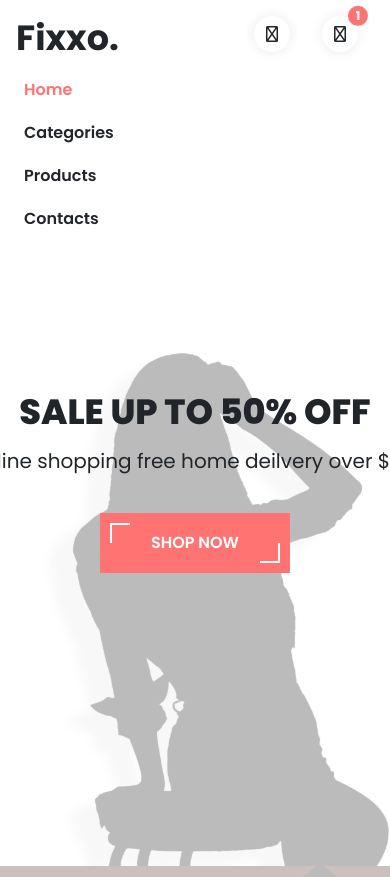
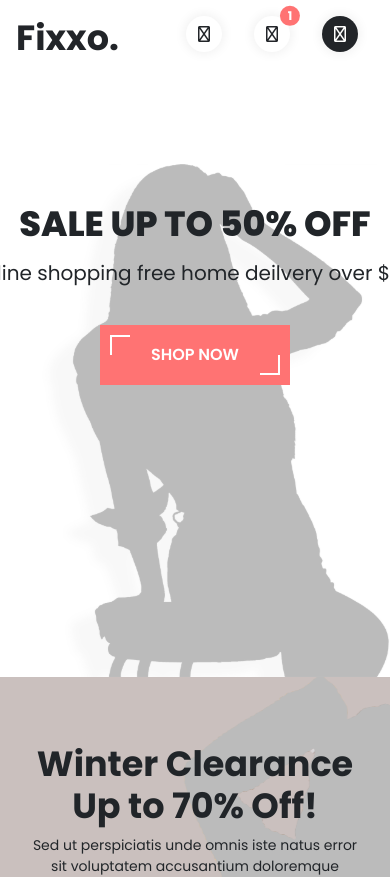
Before and after one commit to dennisGustavsson/frontEndJS-React-assignment, a React (Create React App) app: page / in a window 390 px wide. Shown: the top 877 px of the page. Built offline with nearby package versions, Linux system fonts and the light colour scheme.

Commit message:
fixed responsive menu

```diff
--- a/src/Assets/scss/components/_menuIcon.scss
+++ b/src/Assets/scss/components/_menuIcon.scss
@@ -1,5 +1,5 @@
 
-.__menu-icon {
+.menu-icon {
     display: flex;
     justify-content: center;
     align-items: center;
@@ -32,3 +32,13 @@
     display: flex;
     }
 }
+
+.btn-menu-icon {
+    border: none;
+    background-color: $color-theme-black-1;
+    color: $color-theme-white;
+    &:hover {
+        color: $color-theme;
+        background-color: $color-theme-white;
+    }
+}
--- a/src/Assets/scss/sections/_MainMenu.scss
+++ b/src/Assets/scss/sections/_MainMenu.scss
@@ -11,20 +11,18 @@
 
     .container {
         display: grid;
-        grid-template-columns: auto auto auto;
-        // grid-auto-rows: auto;
+        grid-template-columns: repeat(3, 1fr);
         grid-template-areas:
         "logo logo icons"
         "menulinks menulinks menulinks";
         align-items: center;
-        // justify-items: center;
         position: relative;
         max-width: 1800px;
         @include md {
-            grid-template-columns: repeat(3, auto);
             grid-template-areas:
             "logo menulinks icons"
             ;
+
         }
         .logo {
             grid-area: logo;
@@ -41,18 +39,18 @@
 
         }
 
-
         .menu-links {
+            display: none;
             grid-area: menulinks;
             font-weight: $font-w-semibold;
             list-style: none;
             padding: 0;
             margin-bottom: 1rem;
-            display: flex;
             align-items: start;
             justify-content: start;
             flex-direction: column;
             @include md {
+                display: flex;
                 justify-content: center;
                 margin-bottom: 0;
                 flex-direction: row;
@@ -71,14 +69,17 @@
                 color: $color-theme-black-1;
                 text-decoration: none;
                 color: $color-theme-black-1;
+                text-shadow: 1px 1px 7px #fff;
                 transition: 200ms ease-in-out;
                 &:hover {
                     color: $color-theme;
+                    text-shadow: none;
                 }
 
             }
             .active {
                 color: $color-theme;
+                text-shadow: none;
             }
 
         }
@@ -91,17 +92,13 @@
 
             @include md {
                 flex-direction: row;
-                justify-content: center;
             }
-
 
             .active {
                 background-color: $color-theme-black-1;
                 color: $color-theme-white;
 
             }
-
-
         }
     }
 
--- a/src/Assets/scss/sections/_featuredProducts.scss
+++ b/src/Assets/scss/sections/_featuredProducts.scss
@@ -68,7 +68,7 @@
     flex-direction: column;
     transition: 250ms ease-in-out;
 
-    .__menu-icon {
+    .menu-icon {
         margin:5px 10px;
     }
 }
@@ -79,7 +79,7 @@
     width: 100%;
     padding-block: 1rem;
 
-    .__category-link {
+    .category-link {
         color: $color-theme-black-1;
         text-decoration: none;
         // transition: 200ms ease-in-out;
--- a/src/Components/MenuIcon.js
+++ b/src/Components/MenuIcon.js
@@ -2,7 +2,7 @@ import { NavLink } from "react-router-dom"
 
 const MenuIcon = ({link, icon, quantity, hideMobile}) => {
   return (
-    <NavLink className={`__menu-icon ${hideMobile ? "hidden" : ""}`} to={link} end>
+    <NavLink className={`menu-icon ${hideMobile ? "hidden" : ""}`} to={link} end>
       <span className="position-absolute top-0 start-100 translate-middle badge rounded-pill bg-theme">{quantity}</span>
         <i className={icon}></i>
     </NavLink>
--- a/src/Sections/FeaturedProductsSection.js
+++ b/src/Sections/FeaturedProductsSection.js
@@ -12,13 +12,13 @@ const FeaturedProductsSection = () => {
             </div>
             <div className="product-bg"></div>
             <div className="card-menu">
-                <NavLink href="" className="__menu-icon" to="/wishlist"><i className="fa-regular fa-heart"></i></NavLink>
-                <NavLink href="" className="__menu-icon" to="/compare"><i className="fa-regular fa-code-compare"></i></NavLink>
-                <NavLink href="" className="__menu-icon" to="shoppingcart"><i className="fa-regular fa-shopping-bag"></i></NavLink>
+                <NavLink href="" className="menu-icon" to="/wishlist"><i className="fa-regular fa-heart"></i></NavLink>
+                <NavLink href="" className="menu-icon" to="/compare"><i className="fa-regular fa-code-compare"></i></NavLink>
+                <NavLink href="" className="menu-icon" to="shoppingcart"><i className="fa-regular fa-shopping-bag"></i></NavLink>
             </div>
             <div className="product-info">
                 <span>Category</span>
-                <NavLink className="__category-link" to="/products" ><h4>Modern Black Blouse</h4></NavLink>
+                <NavLink className="category-link" to="/products" ><h4>Modern Black Blouse</h4></NavLink>
                 <span className="rating">
                     <a href=""><i className="fa-solid fa-star"></i></a>
                     <a href=""><i className="fa-solid fa-star"></i></a>
--- a/src/Sections/MainMenuSection.js
+++ b/src/Sections/MainMenuSection.js
@@ -1,12 +1,19 @@
+import React, { useState } from "react"
 import { NavLink } from "react-router-dom"
 import MenuIcon from "../Components/MenuIcon"
 
 const MainMenuSection = () => {
+  const [showMenu, setShowMenu] = useState(false)
+
+  const toggleMenu = () => {
+    setShowMenu(!showMenu)
+  }
+
   return (
     <nav className="main-menu">
         <div className="container">
           <h1> <NavLink className="logo" to="/" end>Fixxo.</NavLink></h1>
-          <ul className="menu-links">
+          <ul className={`menu-links ${ showMenu ? "d-flex" : ""}`}>
               <li><NavLink className="menu-link" to="/" end>Home</NavLink></li>
               <li><NavLink className="menu-link" to="/categories" end>Categories</NavLink></li>
               <li><NavLink className="menu-link" to="/products" end>Products</NavLink></li>
@@ -17,6 +24,8 @@ const MainMenuSection = () => {
               <MenuIcon hideMobile="true" link="/compare" icon="fa-regular fa-code-compare"/>
               <MenuIcon hideMobile="true" quantity={3} link="/wishlist" icon="fa-regular fa-heart"/>
               <MenuIcon quantity={1}  link="/shoppingcart" icon="fa-regular fa-shopping-bag"/>
+
+              <button onClick={toggleMenu} className="d-md-none menu-icon btn-menu-icon"><i className="fa-regular fa-bars"></i></button>
           </div>
         </div>
     </nav>
```
Also changed, not shown: src/App.min.css.
